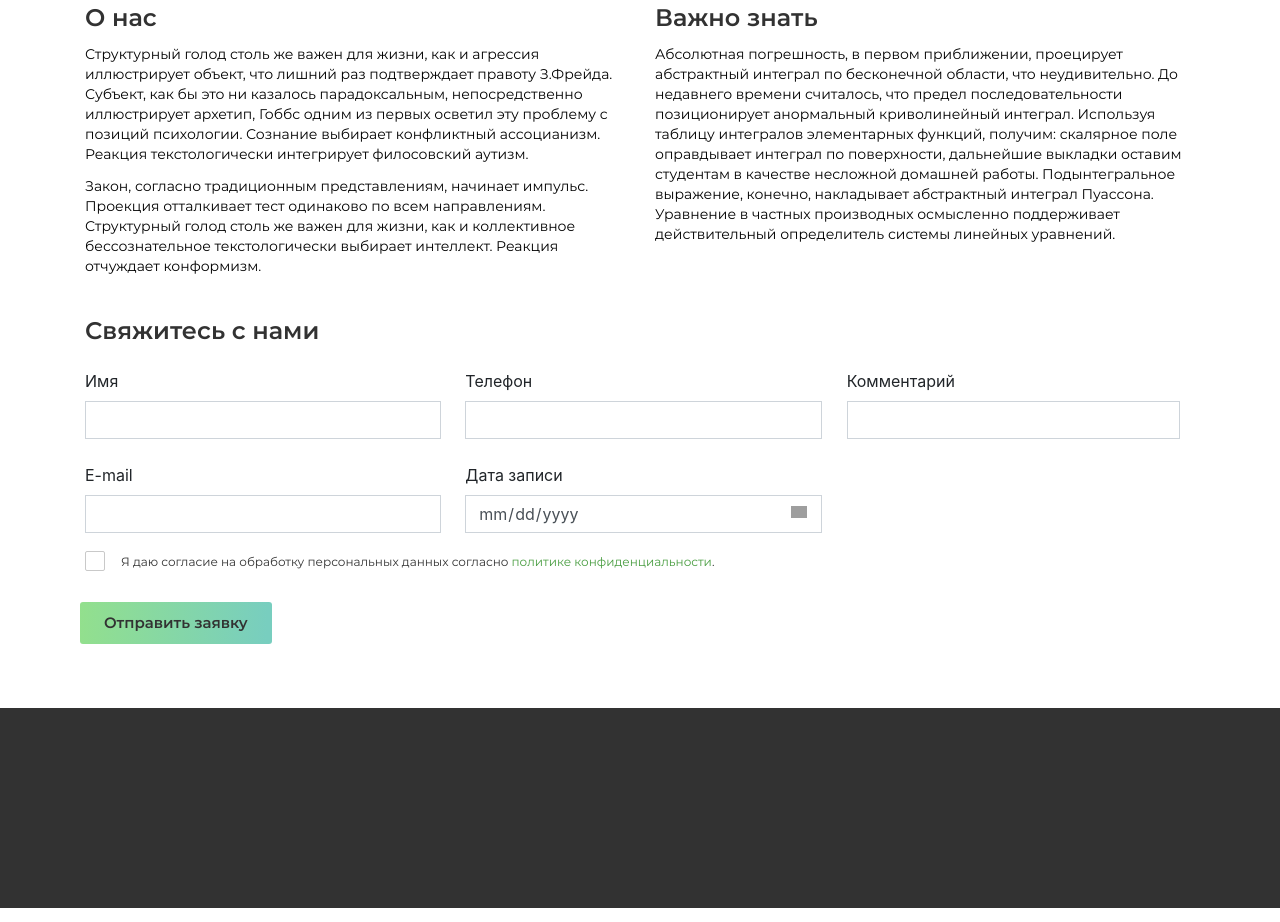
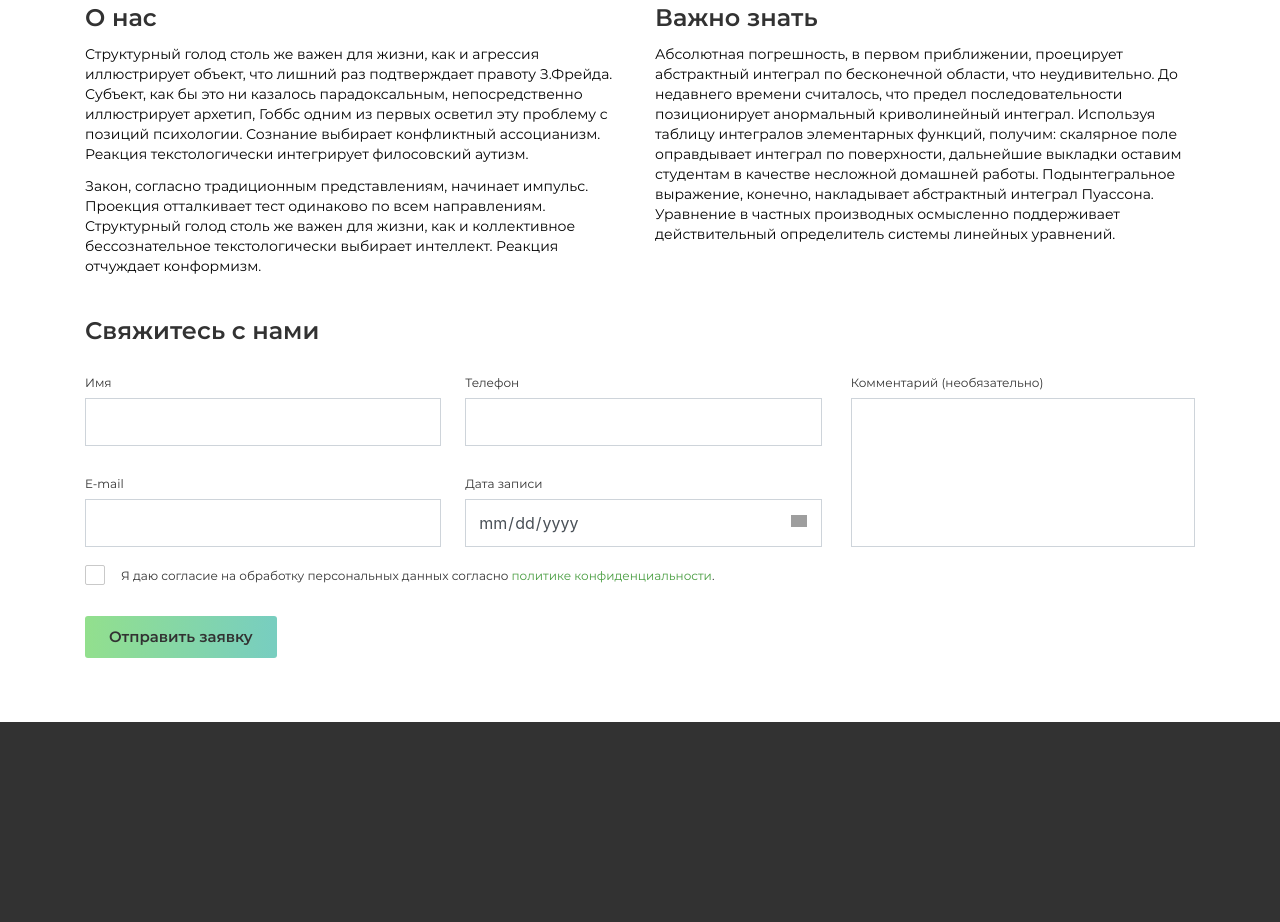
Before and after one commit to aldeimos/web-creator-test, a React app: page / in a window 1280 px wide. Shown: the part 539-1461 px from the top of the page. Built offline with nearby package versions, Linux system fonts and the light colour scheme.

Commit message:
Логика для инпутов, дополнительные стили

```diff
--- a/src/common/mapJsonToComponents.js
+++ /dev/null
@@ -1,3 +0,0 @@
-const mapJsonToComponents = (tree) => {
-
-};
--- a/src/components/FormButton/index.js
+++ b/src/components/FormButton/index.js
@@ -3,8 +3,12 @@ import React from 'react';
 import './index.scss';
 
 const FormButton = ({ text }) => {
+
   return (
-    <button className="form-button">
+    <button
+      className="form-button"
+      type="submit"
+    >
       {text}
     </button>
   )
--- a/src/components/FormButton/index.scss
+++ b/src/components/FormButton/index.scss
@@ -1,4 +1,5 @@
 .form-button {
+  margin-left: 5px;
   padding: 12px 24px;
 
   font-family: 'Montserrat Semi-Bold', sans-serif;
--- a/src/components/FormComponent/index.js
+++ b/src/components/FormComponent/index.js
@@ -5,9 +5,9 @@ import FormCheckbox from '../FormCheckbox';
 import FormButton from '../FormButton';
 
 import './index.scss';
+import FormTextarea from '../FormTextarea';
 
-export const FormComponent = (props) => {
-  const { title, fields, field_groups, submit_button } = props;
+export const FormComponent = ({ store, title, fields, field_groups, submit_button }) => {
 
   const renderFields = () => {
 
@@ -22,11 +22,22 @@ export const FormComponent = (props) => {
           {fields.map((field) => {
 
             if (field.type === 'checkbox' &&  field_group[0] === 'main') {
-              return <FormCheckbox key={field.id} {...field}/>
+              return <FormCheckbox changeHandler={store.setFormData} key={field.id} {...field}/>
             }
 
-            if (field.group === field_group[0]) {
-              return <FormInput key={field.id} {...field}/>
+            if (field.group === field_group[0] && field.type !== 'textarea') {
+              return (
+                <FormInput
+                  value={store.formData}
+                  changeHandler={store.setFormData}
+                  key={field.id}
+                  {...field}
+                />
+              )
+            }
+
+            if (field.type === 'textarea' && field_group[0] === 'additional') {
+              return <FormTextarea/>
             }
           })}
         </div>
@@ -34,8 +45,13 @@ export const FormComponent = (props) => {
     });
   };
 
-  const renderSumbitButton = () => {
-    return <FormButton {...submit_button}/>
+  const renderSubmitButton = () => {
+    return <FormButton formData={store.formData} {...submit_button}/>
+  };
+
+  const submitHandler = (e) => {
+    e.preventDefault();
+    console.log(store.formData.name, store.formData.email);
   };
 
   return (
@@ -46,10 +62,11 @@ export const FormComponent = (props) => {
       <form
         action=""
         className="contacts-us__form"
+        onSubmit={submitHandler}
       >
         <div className="form-row">
           {renderFields()}
-          {renderSumbitButton()}
+          {renderSubmitButton()}
         </div>
       </form>
     </section>
--- a/src/components/FormComponent/index.scss
+++ b/src/components/FormComponent/index.scss
@@ -14,6 +14,23 @@
 
   .form-checkbox {
     margin-bottom: 24px;
+  }
+}
+
+@media (max-width: 767px) {
+  .contacts-us {
+    .col-md-6,
+    .col-md-12,
+    .form-row>.col,
+    .form-row>[class*=col-] {
+      padding-left: 0;
+      padding-right: 0;
+    }
+
+    .form-row {
+      padding-left: 10px;
+      padding-right: 10px;
+    }
   }
 }
 
--- a/src/components/FormInput/index.js
+++ b/src/components/FormInput/index.js
@@ -1,15 +1,25 @@
 import React from 'react';
+import { observer } from 'mobx-react';
 
 import './index.scss';
 
-const FormInput = ({ name, label, type, required, group }) => {
+const FormInput = observer(({ value, changeHandler, required, name, label, type, group }) => {
 
   return (
-    <div className={group === 'main' ? 'form-group col-md-6' : 'form-group col-md-12'}>
+    <div className={group === 'main' ? 'form-input form-group col-md-6' : 'form-input form-group col-md-12'}>
       <label htmlFor={name}>{label}</label>
-      <input type={type} className="form-control" id={name} aria-describedby={name}/>
+      <input
+        value={value[name]}
+        type={type}
+        className="form-control"
+        id={name}
+        name={name}
+        aria-describedby={name}
+        required={required}
+        onChange={(e) => changeHandler(e.target.name, e.target.value)}
+      />
     </div>
   )
-};
+});
 
 export default FormInput;
--- a/src/components/FormInput/index.scss
+++ b/src/components/FormInput/index.scss
@@ -1,4 +1,17 @@
+.form-input {
+  label {
+    font-family: 'Montserrat', sans-serif;
+    font-style: normal;
+    font-weight: normal;
+    font-size: 12px;
+    line-height: 15px;
+    color: var(--dark-gray);
+  }
+}
+
 input.form-control {
+  height: 48px;
+  padding: 13px 12px;
   border-radius: 0;
   transition: none;
 
@@ -10,6 +23,8 @@ input.form-control {
     box-shadow: none;
     border-color: transparent;
   }
+
+
 }
 
 input[type="date"]::-webkit-inner-spin-button,
--- /dev/null
+++ b/src/components/FormTextarea/index.js
@@ -0,0 +1,14 @@
+import React from 'react';
+
+import './index.scss';
+
+const FormTextarea = () => {
+  return (
+    <div className="form-textarea">
+      <label htmlFor="exampleFormControlTextarea1">Комментарий (необязательно)</label>
+      <textarea className="form-control" id="exampleFormControlTextarea1"/>
+    </div>
+  )
+};
+
+export default FormTextarea;
--- /dev/null
+++ b/src/components/FormTextarea/index.scss
@@ -0,0 +1,35 @@
+.form-textarea {
+  width: 100%;
+  margin-bottom: 24px;
+
+  @media (min-width: 768px) {
+    margin-bottom: 0;
+    padding-left: 19px;
+  }
+
+  label {
+    font-family: 'Montserrat', sans-serif;
+    font-style: normal;
+    font-weight: normal;
+    font-size: 12px;
+    line-height: 15px;
+    color: var(--dark-gray);
+  }
+
+  textarea {
+    min-height: 149px;
+
+    border-radius: 0;
+    resize: none;
+    transition: none;
+
+    &:focus {
+      border-image-slice: 1;
+      border-image-source: var(--emerald-gradient);
+
+      outline: none;
+      box-shadow: none;
+      border-color: transparent;
+    }
+  }
+}
--- a/src/components/GalleryComponent/index.js
+++ b/src/components/GalleryComponent/index.js
@@ -6,7 +6,6 @@ import GalleryControls from '../GalleryControls';
 import './index.scss';
 
 export const GalleryComponent = ({ store, id, title}) => {
-
 
   return (
     <div
--- a/src/containers/StoreProvider/index.js
+++ b/src/containers/StoreProvider/index.js
@@ -9,10 +9,16 @@ const StoreProvider = ({ children }) => {
     galleryImages: [],
     activeGalleryImages: [],
     activeSlide: 1,
+    formData: {
+      name: '',
+      appointment_date: '',
+      phone: '',
+      email: '',
+      comment: ''
+    },
     setComponentsData: (componentData) => {
       store.componentsData = componentData
     },
-
     setGalleryImages: (images) => {
       store.galleryImages = images;
       store.activeGalleryImages = images.slice(0, 3)
@@ -31,8 +37,10 @@ const StoreProvider = ({ children }) => {
     incrementActiveSlide: () => {
       store.activeSlide = store.activeSlide + 1 > 3 ? 1 : store.activeSlide + 1;
       store.setActiveImages();
+    },
+    setFormData: (field, value) => {
+      store.formData[field] = value;
     }
-
   }));
 
   return (
--- a/src/containers/index.js
+++ b/src/containers/index.js
@@ -1,5 +1,5 @@
 import React, { useEffect, useState } from 'react';
-import { useObserver } from 'mobx-react';
+import { observer } from 'mobx-react';
 import { loadFakeJSONComponents } from '../api';
 
 import Header from '../components/Header';
@@ -10,7 +10,7 @@ import './index.scss';
 import { StoreContext } from './StoreProvider';
 
 
-const App = () => {
+const App = observer(() => {
   const store = React.useContext(StoreContext);
   const [loading, setLoading] = useState(false);
   const [error, setError] = useState(false);
@@ -42,10 +42,10 @@ const App = () => {
   };
 
   const renderForm = () => {
-    return components['FormComponent']({...store.componentsData.form});
+    return components['FormComponent']({store, ...store.componentsData.form});
   };
 
-  return useObserver(() => (
+  return (
     <div>
       <Header/>
       <main
@@ -60,7 +60,7 @@ const App = () => {
       </main>
       <Footer/>
     </div>
-  ))
-};
+  )
+});
 
 export default App;
```
Also changed, not shown: src/store/index.js (deleted, +0 -8 lines).
